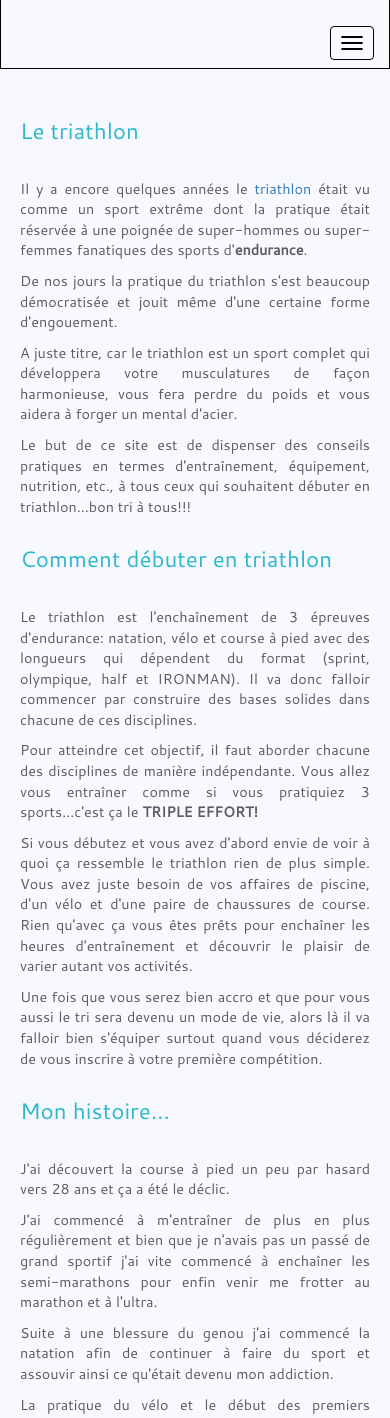
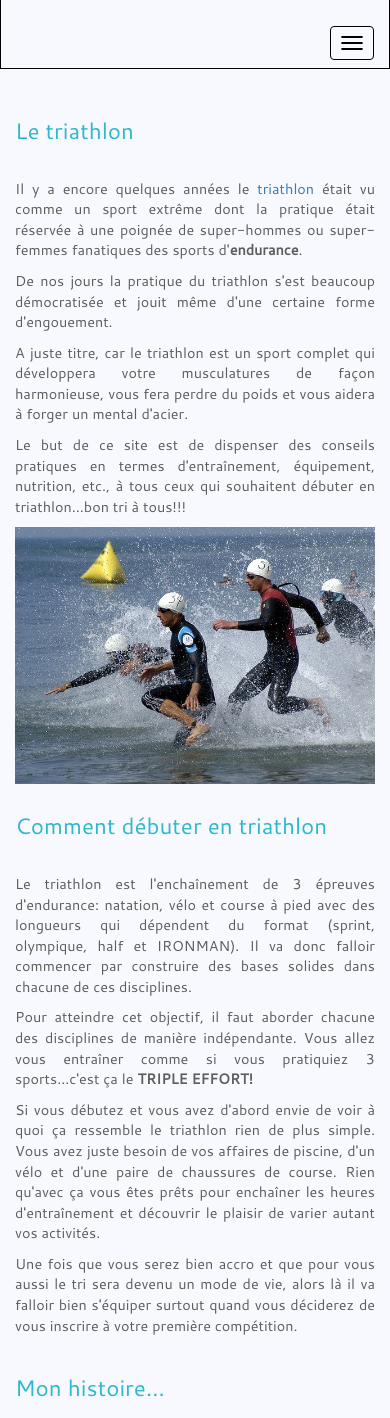
Before and after one commit to andreamusi79/triple-effort, a plain HTML site: page index.html in a window 390 px wide. Shown: the part 150-1568 px from the top of the page. Drawn offline with Linux system fonts and the light colour scheme.

Commit message:
Correcting html and adding a picture

```diff
--- a/Style/styles.css
+++ b/Style/styles.css
@@ -45,6 +45,11 @@ body {
 	margin: 180px 60px 0 0;
 	font-family:'Courier New', arial, sans-serif;
 }
+.navbar-default .navbar-nav > .active > a {
+	background-color: #F8F8FF;
+	font-weight: bold;
+	/*text-decoration: underline;*/
+}
 #nav-list {
 	margin-right: 100px;
 }
@@ -74,8 +79,8 @@ h3 {
     font-family: 'cantarellregular', arial, sans-serif;
     font-size: 140%;
     color: #2DB8CD;
-    padding: 10px 20px;
-    margin: 40px 130px;
+    padding: 10px 0px;
+    margin: 40px 0px;
 }
 
 section {
@@ -85,8 +90,8 @@ section {
 	color: #5D5D5D;
 	text-align: justify;
 	background-color: #F8F8FF;
-	margin: 0px 130px;
-	padding: 5px 0px 0px 20px;
+	margin: 0;
+	padding: 5px 0px 0px 0px;
 }
 #main-content-title {
 	margin: 5px 0 40px;
@@ -96,9 +101,11 @@ section {
 }
 div.embed-responsive {
     width:100%;
-    margin: 50px 0 50px 150px;
+    margin: 50px 0 50px 0px;
 }
-
+img {
+	width: 100%;
+}
 @media (min-width: 992px) {
 
 }
@@ -137,14 +144,10 @@ div.embed-responsive {
   	padding-left: 70px;
   	border-top: 1px solid #000000;
   }
-  section {
-  	margin: 0;
-  	padding-right: 20px;
-  }
   h3 {
   	margin: 20px 0;
   }
-    div.embed-responsive {
+  div.embed-responsive {
     width:100%;
     margin: 50px 0 50px 0px;
   }
--- a/index.html
+++ b/index.html
@@ -7,7 +7,7 @@
   <meta http-equiv="X-UA-Compatible" content="IE=edge">
   <meta name="viewport" content="width=device-width, initial-scale=1">
   <link rel="stylesheet" href="Style/bootstrap.min.css">
-  <link rel="stylesheet" type="text/css" href="Style/styles.css" />
+  <link rel="stylesheet" type="text/css" href="Style/styles.css">
 </head>
 
 <body>
@@ -19,7 +19,7 @@
             <span class="pull-left visible-xs visible-sm visible-md visible-lg"><h1><a href="index.html">TRIPLE<span class="logoColor"> EFFORT</span></a></h1>
             <h2 class="pull-left">la pratique du triathlon</h2>
             </span>
-          </div>
+          </div> <!-- end of navbar-brand -->
 
           <button type="button" class="navbar-toggle collapsed" data-toggle="collapse" data-target="#collapsable-nav" aria-expanded="false">
             <span class="sr-only">Toggle navigation</span>
@@ -27,10 +27,10 @@
             <span class="icon-bar"></span>
             <span class="icon-bar"></span>
           </button>
-      </div>
+        </div> <!-- end of navbar-header -->
         <div id="collapsable-nav" class="collapse navbar-collapse">
           <ul id="nav-list" class="nav navbar-nav navbar-right invisible-sm">
-          <li>
+            <li class="active">
               <a href="index.html"><span>Accueil</span></a>
             </li>
             <li>
@@ -42,25 +42,36 @@
             <li>
               <a href="course.html"><span>Course</span></a>
             </li>
-      </div>
+          </ul>
+        </div> <!-- end of collapsable-nav -->
+      </div> <!-- end of container-fluid -->
     </nav>
   </header>
 
-  <div id="main-content" class="container col-xs-12 col-md-10 col-lg-9">
+  <div id="main-content" class="container">
+    <div>
+      <h3 id="menu-title" class="">Le triathlon</h3>
+    </div>
       <div class="row">
-      <div class="menu-text">
-        <div><h3 id="menu-title" class="">Le triathlon</h3>
+        <div class="menu-text col-xs-12 col-md-12 col-lg-8">
           <section>
             <p>Il y a encore quelques années le <a href="https://fr.wikipedia.org/wiki/Triathlon" target="_blank">triathlon</a> était vu comme un sport extrême dont la pratique était réservée à une poignée de super-hommes ou super-femmes fanatiques des sports d'<strong>endurance</strong>.</p>
             <p>De nos jours la pratique du triathlon s'est beaucoup démocratisée et jouit même d'une certaine forme d'engouement.</p>
             <p>A juste titre, car le triathlon est un sport complet qui développera votre musculatures de façon harmonieuse, vous fera perdre du poids et vous aidera à forger un mental d'acier.</p>
             <p>Le but de ce site est de dispenser des conseils pratiques en termes d'entraînement, équipement, nutrition, etc., à tous ceux qui souhaitent débuter en triathlon...bon tri à tous!!!</p>
           </section>
+        </div> <!-- end of menu-text -->
+        <div id="image-tri-sea" class="col-lg-4">
+          <img src="Images/triathlon-natation-mer.jpg" alt="...">
         </div>
+      </div> <!-- end of row -->
+
+      <div>
+        <h3 id="menu-title" class="">Comment débuter en triathlon</h3>
       </div>
 
-        <div class="menu-text">
-          <div><h3 id="menu-title" class="">Comment débuter en triathlon</h3>
+      <div class="row">
+          <div class="menu-text menu-text col-xs-12 col-md-12 col-lg-12">
           <section>
             <p>Le triathlon est l'enchaînement de 3 épreuves d'endurance: natation, vélo et course à pied avec des longueurs qui dépendent du format (sprint, olympique, half et IRONMAN). Il va donc falloir commencer par construire des bases solides dans chacune de ces disciplines.</p>
             <p>Pour atteindre cet objectif, il faut aborder chacune des disciplines de manière indépendante. Vous allez vous entraîner comme si vous pratiquiez 3 sports...c'est ça le <strong>TRIPLE EFFORT!</strong></p>
@@ -68,10 +79,14 @@
             <p>Une fois que vous serez bien accro et que pour vous aussi le tri sera devenu un mode de vie, alors là il va falloir bien s'équiper surtout quand vous déciderez de vous inscrire à votre première compétition.</p>
           </section>
         </div>
+      </div> <!-- end of row -->
+
+      <div>
+        <h3 id="menu-title" class="">Mon histoire...</h3>
       </div>
 
-        <div class="menu-text">
-          <div><h3 id="menu-title" class=""> Mon histoire...</h3>
+      <div class="row">
+        <div class="menu-text col-xs-12 col-md-12 col-lg-12">
           <section>
             <p>J'ai découvert la course à pied un peu par hasard vers 28 ans et ça a été le déclic.</p>
             <p>J'ai commencé à m'entraîner de plus en plus régulièrement et bien que je n'avais pas un passé de grand sportif j'ai vite commencé à enchaîner les semi-marathons pour enfin venir me frotter au marathon et à l'ultra.</p>
@@ -80,9 +95,9 @@
             <p>A 40 ans j'ai complété mon premier IRONMAN 70.3 donc...si je l'ai fait c'est à la portée de tous!!!</p>
           </section>
         </div>
-        </div>
-    </div>
-  </div>
+       </div> <!-- end of row -->
+  </div> <!-- end of container -->
+
   <!-- jQuery (Bootstrap JS plugins depend on it) -->
   <script src="js/jquery-1.11.3.min.js"></script>
   <script src="js/bootstrap.min.js"></script>
```
Also changed, not shown: course.html (+15 -11 lines), natation.html (+27 -14 lines), velo.html (+25 -13 lines), Images/esporta-1448580_640.jpg (added), Images/triathlon-2440855_640.jpg (added), Images/triathlon-natation-mer.jpg (added). Lines whose indentation alone changed are shown as unchanged.
